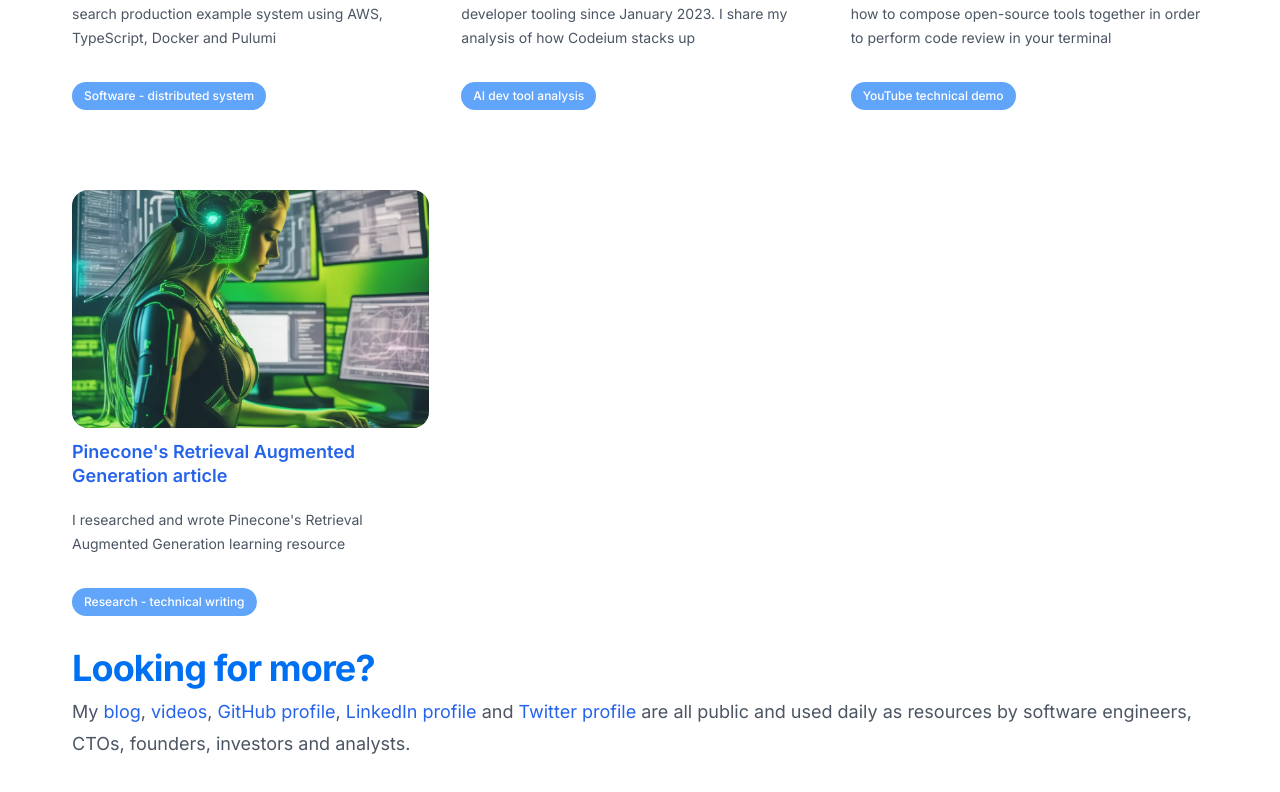
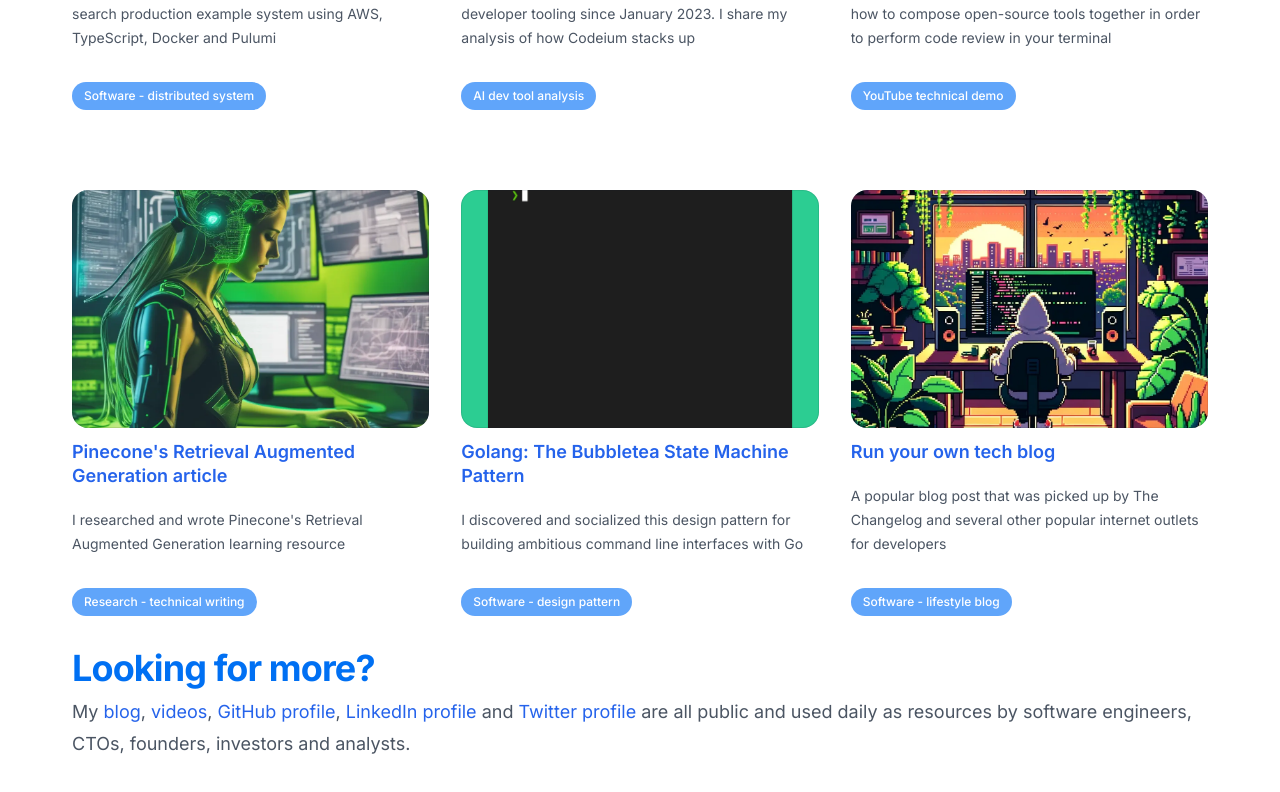
Before and after one commit to zackproser/sponsorship, a Next.js app: page / in a window 1280 px wide. Shown: the part 1644-2436 px from the top of the page. Built offline with nearby package versions, Linux system fonts and the light colour scheme.

Commit message:
Add more content and caption speaking image

```diff
--- a/src/components/my-content.jsx
+++ b/src/components/my-content.jsx
@@ -5,6 +5,8 @@ import pineconeRefArch from '@/images/pinecone-refarch-logo.webp'
 import updatedCodeiumAnalysis from '@/images/updated-codeium-analysis.webp'
 import youTube from '@/images/youtube.webp'
 import rag from '@/images/retrieval-augmented-generation.webp'
+import stages from '@/images/stages.gif'
+import blogging from '@/images/blogging-peacefully.webp'
 
 const posts = [
   {
@@ -43,6 +45,22 @@ const posts = [
       'I researched and wrote Pinecone\'s Retrieval Augmented Generation learning resource' ,
     imageUrl: rag,
     category: { title: 'Research - technical writing', href: '#' },
+  },
+  {
+    id: 5,
+    title: 'Golang: The Bubbletea State Machine Pattern',
+    href: 'https://zackproser.com/blog/bubbletea-state-machine',
+    description: 'I discovered and socialized this design pattern for building ambitious command line interfaces with Go',
+    imageUrl: stages,
+    category: { title: 'Software - design pattern', href: '#' },
+  },
+  {
+    id: 6,
+    title: 'Run your own tech blog',
+    href: 'https://zackproser.com/blog/run-your-own-tech-blog',
+    description: 'A popular blog post that was picked up by The Changelog and several other popular internet outlets for developers',
+    imageUrl: blogging,
+    category: { title: 'Software - lifestyle blog', href: '#' },
   },
 ]
 
```
Also changed, not shown: src/images/blogging-peacefully.webp (added), src/images/stages.gif (added).
